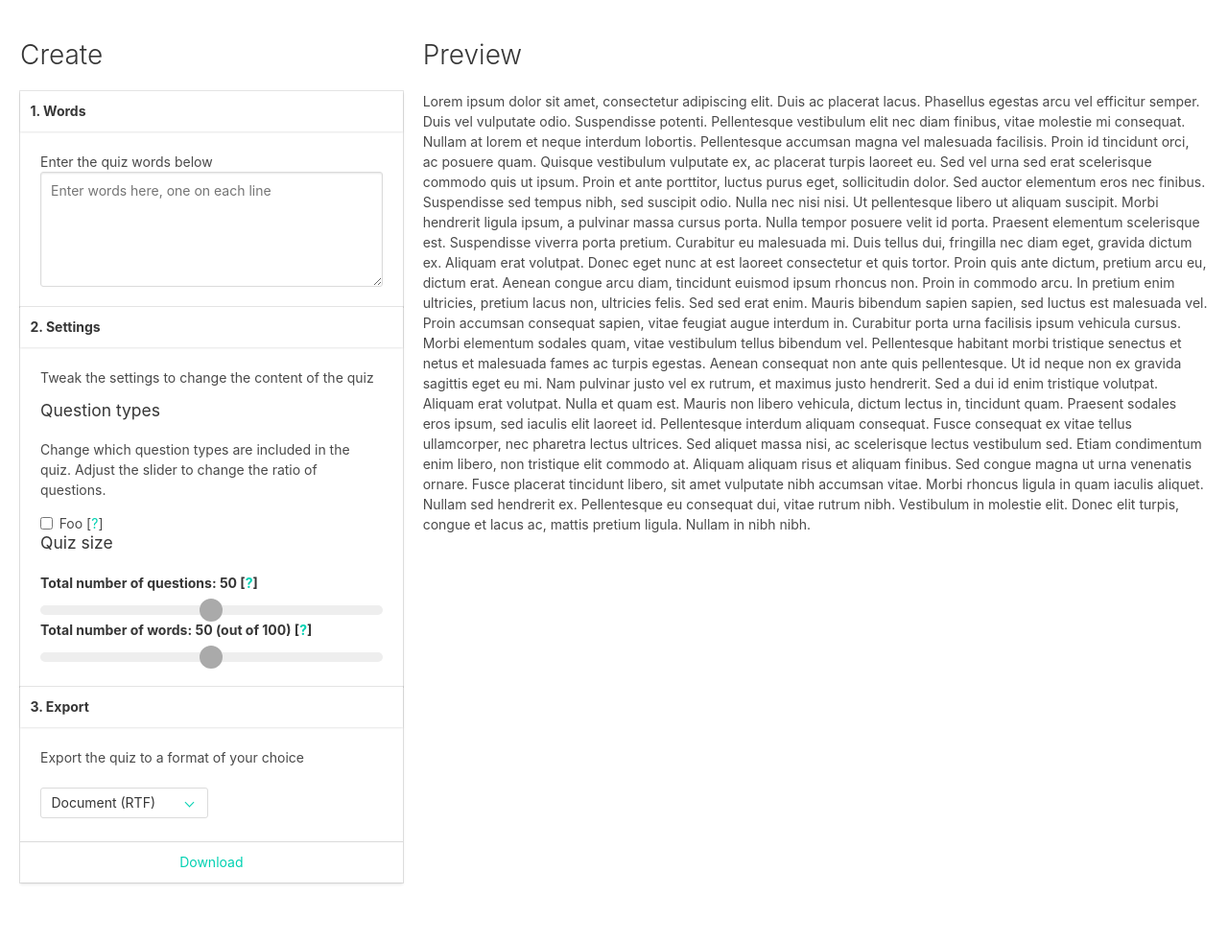
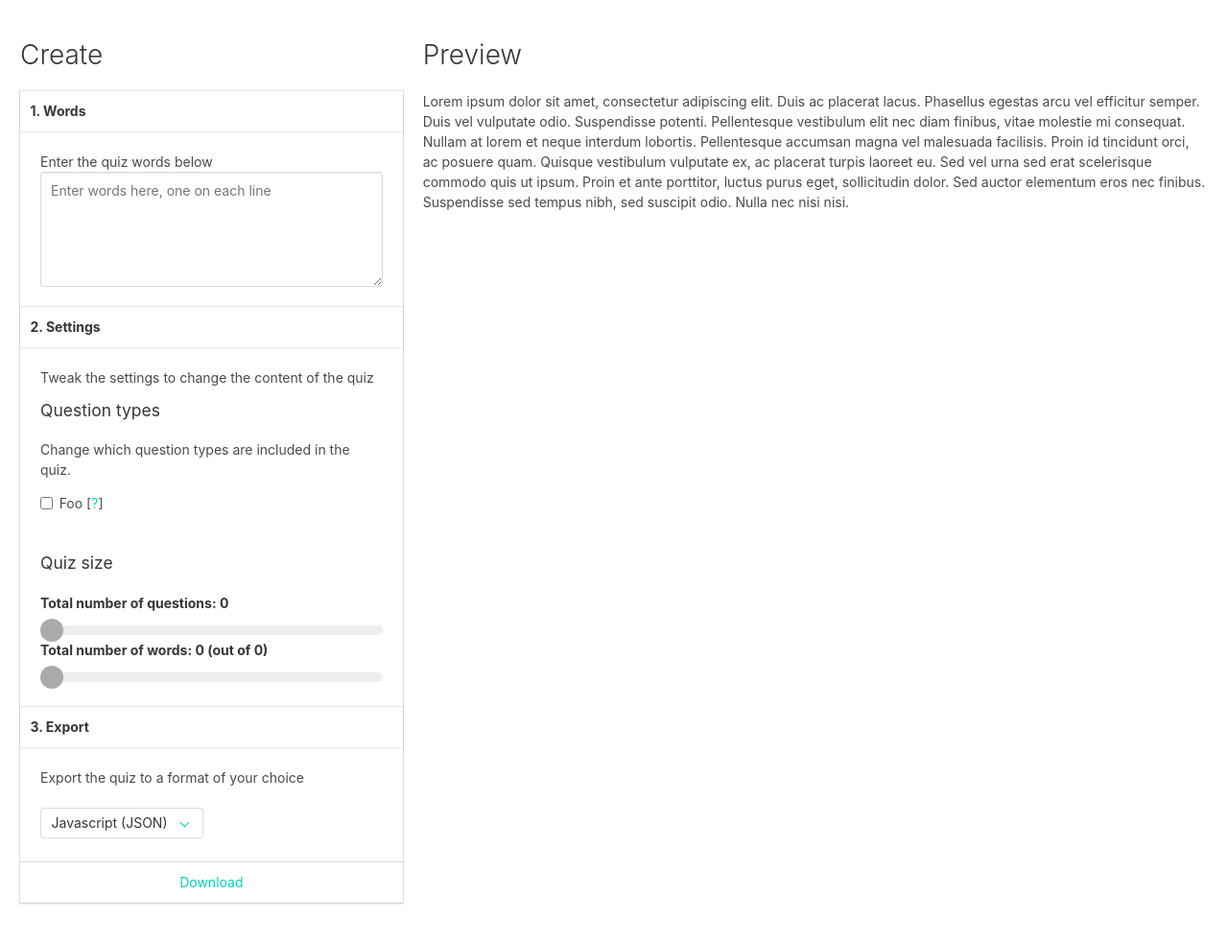
Before and after one commit to jncornett/tempestprognosticator, a plain HTML site: page www/static/index.html in a window 1280 px wide. Shown: the whole page at 96% size. Drawn offline with Linux system fonts and the light colour scheme.

Commit message:
add popover help and more glue

```diff
--- a/www/static/index.html
+++ b/www/static/index.html
@@ -9,6 +9,7 @@
       rel="stylesheet"
       href="https://maxcdn.bootstrapcdn.com/font-awesome/4.6.3/css/font-awesome.min.css">
     <link rel="stylesheet" href="vendor/css/bulma.min.css">
+    <link rel="stylesheet" href="vendor/css/jquery.webui-popover.min.css">
     <link rel="stylesheet" href="css/slider.css">
   </head>
   <body>
@@ -40,33 +41,29 @@
                   <p>Tweak the settings to change the content of the quiz</p>
                   <div class="question-types">
                     <h4 class="title">Question types</h4>
-                    <p>
-                      Change which question types are included in the quiz.
-                      Adjust the slider to change the ratio of questions.
-                    </p>
-                    <div id="question-types-container">
+                    <p>Change which question types are included in the quiz.</p>
+                    <div id="question-types-container" class="content">
                     </div>
+                    <br>
                   </div>
                   <div class="quiz-size">
                     <h4 class="title">Quiz size</h4>
                     <label class="label">
-                      Total number of questions: 50
-                      [<a href="#">?</a>]
+                      Total number of questions: <span class="ind-num-questions">50</span>
                     </label>
                     <input
-                      class="slider"
+                      class="ctrl-num-questions slider"
                       type="range" number
                       min="0" max="100" step="1"
-                      value="50">
+                      value="0">
                     <label class="label">
-                      Total number of words: 50 (out of 100)
-                      [<a href="#">?</a>]
+                      Total number of words: <span class="ind-num-words">50</span> (out of <span class="ind-total-words">0</span>)
                     </label>
                     <input
-                      class="slider"
+                      class="ctrl-num-words slider"
                       type="range" number
-                      min="0" max="100" step="1"
-                      value="50">
+                      min="0" max="0" step="1"
+                      value="0">
                   </div>
                 </div>
               </div>
@@ -81,16 +78,13 @@
                 </div>
                 <p class="control">
                   <span class="select">
-                    <select>
-                      <option>Document (RTF)</option>
-                      <option>Spreadsheet (CSV)</option>
-                      <option>Javascript (JSON)</option>
+                    <select class="ctrl-export-types">
                     </select>
                   </span>
                 </p>
               </div>
               <footer class="card-footer">
-                <a class="card-footer-item">Download</a>
+                <a class="ctrl-download card-footer-item">Download</a>
               </footer>
             </div>
           </div>
@@ -100,12 +94,6 @@
 Lorem ipsum dolor sit amet, consectetur adipiscing elit. Duis ac placerat lacus. Phasellus egestas arcu vel efficitur semper. Duis vel vulputate odio. Suspendisse potenti. Pellentesque vestibulum elit nec diam finibus, vitae molestie mi consequat. Nullam at lorem et neque interdum lobortis. Pellentesque accumsan magna vel malesuada facilisis.
 
 Proin id tincidunt orci, ac posuere quam. Quisque vestibulum vulputate ex, ac placerat turpis laoreet eu. Sed vel urna sed erat scelerisque commodo quis ut ipsum. Proin et ante porttitor, luctus purus eget, sollicitudin dolor. Sed auctor elementum eros nec finibus. Suspendisse sed tempus nibh, sed suscipit odio. Nulla nec nisi nisi.
-
-Ut pellentesque libero ut aliquam suscipit. Morbi hendrerit ligula ipsum, a pulvinar massa cursus porta. Nulla tempor posuere velit id porta. Praesent elementum scelerisque est. Suspendisse viverra porta pretium. Curabitur eu malesuada mi. Duis tellus dui, fringilla nec diam eget, gravida dictum ex. Aliquam erat volutpat. Donec eget nunc at est laoreet consectetur et quis tortor. Proin quis ante dictum, pretium arcu eu, dictum erat. Aenean congue arcu diam, tincidunt euismod ipsum rhoncus non. Proin in commodo arcu. In pretium enim ultricies, pretium lacus non, ultricies felis. Sed sed erat enim. Mauris bibendum sapien sapien, sed luctus est malesuada vel.
-
-Proin accumsan consequat sapien, vitae feugiat augue interdum in. Curabitur porta urna facilisis ipsum vehicula cursus. Morbi elementum sodales quam, vitae vestibulum tellus bibendum vel. Pellentesque habitant morbi tristique senectus et netus et malesuada fames ac turpis egestas. Aenean consequat non ante quis pellentesque. Ut id neque non ex gravida sagittis eget eu mi. Nam pulvinar justo vel ex rutrum, et maximus justo hendrerit. Sed a dui id enim tristique volutpat. Aliquam erat volutpat. Nulla et quam est. Mauris non libero vehicula, dictum lectus in, tincidunt quam. Praesent sodales eros ipsum, sed iaculis elit laoreet id. Pellentesque interdum aliquam consequat. Fusce consequat ex vitae tellus ullamcorper, nec pharetra lectus ultrices.
-
-Sed aliquet massa nisi, ac scelerisque lectus vestibulum sed. Etiam condimentum enim libero, non tristique elit commodo at. Aliquam aliquam risus et aliquam finibus. Sed congue magna ut urna venenatis ornare. Fusce placerat tincidunt libero, sit amet vulputate nibh accumsan vitae. Morbi rhoncus ligula in quam iaculis aliquet. Nullam sed hendrerit ex. Pellentesque eu consequat dui, vitae rutrum nibh. Vestibulum in molestie elit. Donec elit turpis, congue et lacus ac, mattis pretium ligula. Nullam in nibh nibh.
             </div>
           </div>
         </div>
@@ -114,17 +102,18 @@ Sed aliquet massa nisi, ac scelerisque lectus vestibulum sed. Etiam condimentum
     <script type="text/x-handlebars-template" id="question-type-setting">
       <p class="control">
         <label class="checkbox">
-          <input type="checkbox">
+          <input class="ctrl-enable" type="checkbox" {{#if enabled}}checked{{/if}}>
           {{name}}
-          [<a class="help-button" href="#">?</a>]
         </label>
-        <!-- <input class="slider" type="range" number min="0" max="100" step="1" value="50"> -->
+        [<a class="ctrl-help" href="#">?</a>]
       </p>
     </script>
     <script src="vendor/js/underscore-min.js"></script>
     <script src="vendor/js/jquery-3.1.1.min.js"></script>
     <script src="vendor/js/backbone-min.js"></script>
     <script src="vendor/js/handlebars.min-latest.js"></script>
+    <script src="vendor/js/jquery.webui-popover.min.js"></script>
+    <script src="js/dictionary.js"></script>
     <script src="js/app.js"></script>
   </body>
 </html>
--- a/www/static/js/app.js
+++ b/www/static/js/app.js
@@ -25,17 +25,25 @@ const QuestionTypeModel = Backbone.Model.extend({
   idAttribute: 'name'
 });
 
+const ExportTypeModel = Backbone.Model.extend({
+  defaults: {
+    name: '',
+  },
+  idAttribute: 'name'
+});
+
 const AppSettings = Backbone.Model.extend({
   defaults: function() {
     return {
       words: new Set(),
       totalQuestions: 0,
       usedWords: 0,
-      generated: [],
+      questions: [],
     };
   },
   initialize: function() {
     this.questionTypes = new Backbone.Collection({model: QuestionTypeModel});
+    this.exportTypes = new Backbone.Collection({model: ExportTypeModel});
   }
 });
 
@@ -65,27 +73,71 @@ $(() => {
   });
 
   const QuestionTypeView = Backbone.View.extend({
-    // TODO add check/uncheck event
+    tagName: 'div',
     template: Handlebars.compile($('#question-type-setting').html()),
-    render: function() {
-      this.$el = $('<div>').append(this.template(this.model.toJSON()));
-      this.el = this.$el[0];
-      return this;
+    events: {
+      'click .ctrl-enable': 'onClick'
+    },
+    initialize: function() {
+      this.listenTo(this.model, 'change', this.render);
+      this.$el.html(this.template(this.model.toJSON()));
+      this.$('.ctrl-help').webuiPopover({
+        title: this.model.get('name'),
+        content: this.model.get('help')
+      });
+    },
+    onClick: function(e) {
+      this.model.set('enabled', $(e.currentTarget).prop('checked'));
     }
   });
 
   const SettingsView = Backbone.View.extend({
+    events: {
+      'input .ctrl-num-questions': 'onNumQuestionsInput',
+      'input .ctrl-num-words': 'onNumWordsInput'
+    },
     initialize: function(options) {
+      this.$('.ctrl-num-questions').val(this.model.get('totalQuestions'));
+      this.$('.ctrl-num-words').val(this.model.get('usedWords'));
       this.listenTo(this.model.questionTypes, 'add', this.addQuestionType);
+      this.listenTo(this.model, 'change', this.render);
+      this.render();
+    },
+    render: function() {
+      this.$('.ind-total-words').text(this.model.get('words').length);
+      this.$('.ctrl-num-words').prop('max', this.model.get('words').length);
+      this.$('.ind-num-questions').text(this.model.get('totalQuestions'));
+      this.$('.ind-num-words').text(this.$('.ctrl-num-words').val());
     },
     addQuestionType: function(model) {
       const view = new QuestionTypeView({model: model});
-      const el = this.$('#question-types-container');
-      el.append(view.render().el);
+      this.$('#question-types-container').append(view.el);
+    },
+    onNumQuestionsInput: function(e) {
+      const val = parseInt($(e.currentTarget).val());
+      this.model.set('totalQuestions', val);
+    },
+    onNumWordsInput: function(e) {
+      const val = parseInt($(e.currentTarget).val());
+      this.model.set('usedWords', val);
     }
   });
 
-  const ExportView = Backbone.View.extend({});
+  const ExportView = Backbone.View.extend({
+    events: {
+      'click .ctrl-download': 'onDownload'
+    },
+    initialize: function(options) {
+      this.listenTo(this.model.exportTypes, 'add', this.addExportType);
+      console.log(options.api);
+    },
+    addExportType: function(model) {
+      this.$('.ctrl-export-types').append($('<option>').text(model.get('name')));
+    },
+    onDownload: function() {
+      console.log('onDownload');
+    }
+  });
 
   const CreateView = Backbone.View.extend({
     initialize: function(options) {
@@ -98,24 +150,32 @@ $(() => {
       }));
       this.exportView = new ExportView({
         el: this.$('#export'),
-        model: this.model
+        model: this.model,
+        api: options.api
       });
     }
   });
 
-  const PreviewView = Backbone.View.extend({});
+  const PreviewView = Backbone.View.extend({
+    initialize: function(options) {
+      this.listenTo(this.model, 'change:questions', this.render);
+      console.log(options.api);
+    },
+    render: function() {
+      console.log('preview render');
+    }
+  });
 
   const AppView = Backbone.View.extend({
     initialize: function(options) {
       this.createView = new CreateView(_.extend(options, {
         el: this.$('#create'),
+        api: options.api
       }));
       this.previewView = new PreviewView({
         el: this.$('#preview'),
-        model: this.model
-      });
-      this.listenTo(this.model, 'change', function() {
-        console.log('change', arguments);
+        model: this.model,
+        api: options.api
       });
     }
   });
@@ -123,6 +183,13 @@ $(() => {
   const app = new AppView({
     el: $('#app'),
     model: new AppSettings,
+    api: new DictionaryApi
   });
-  app.model.questionTypes.add({name: 'Foo'});
+  app.model.questionTypes.add({
+    name: 'Foo',
+    help: 'Some help'
+  });
+  app.model.exportTypes.add({
+    name: 'Javascript (JSON)'
+  });
 });
--- /dev/null
+++ b/www/static/js/dictionary.js
@@ -0,0 +1,2 @@
+class DictionaryApi {
+};
```
Also changed, not shown: www/static/vendor/css/jquery.webui-popover.min.css (added), www/static/vendor/js/jquery.webui-popover.min.js (added).
